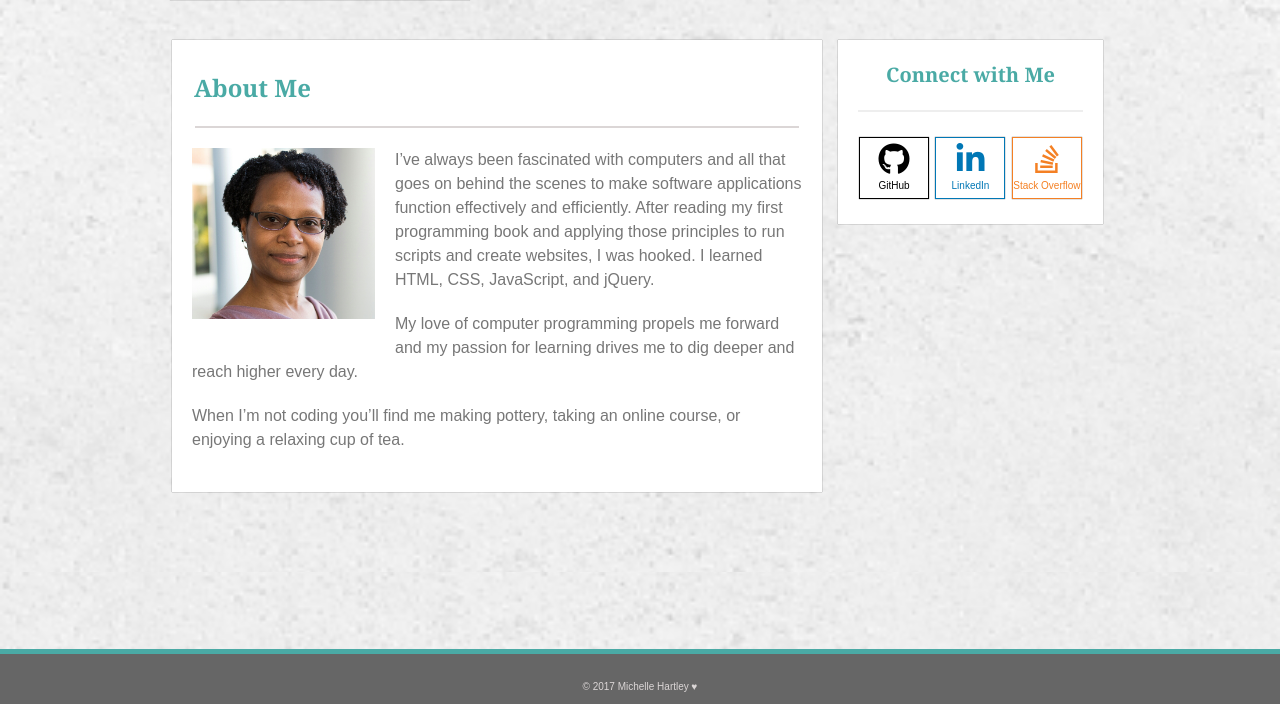
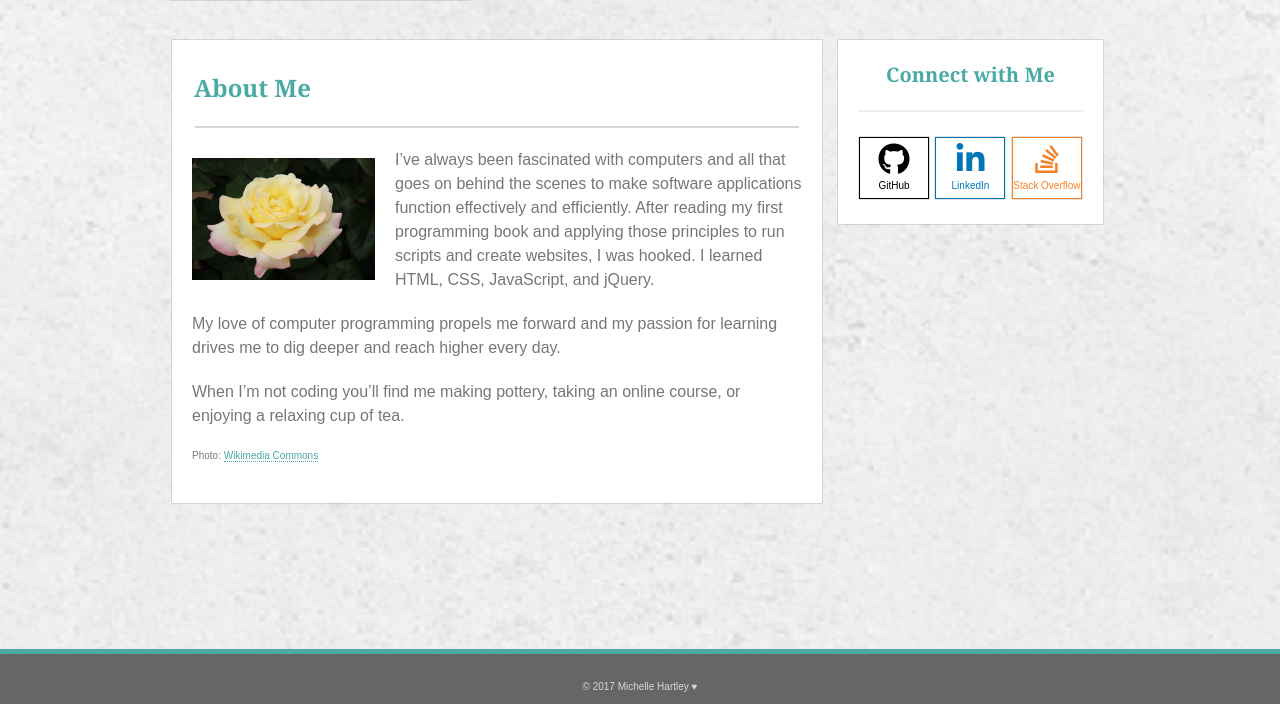
Before and after one commit to mdhcodes/basic-portfolio, a PHP site: page / in a window 1280 px wide. Shown: the part 96-800 px from the top of the page. Run offline with PHP 8.4, Linux system fonts and the light colour scheme; some libraries are stand-ins or nearby versions.

Commit message:
Update website

```diff
--- a/assets/css/style.css
+++ b/assets/css/style.css
@@ -166,9 +166,22 @@ nav a:hover {
 }
 
 .about-img {
-  margin: 0 20px 20px 0;
+  margin: 10px 20px 0 0;
   float: left;
   width: 30%;
+}
+
+.credit {
+  font-size: 0.625em;
+}
+
+.credit a {
+  color: #4aaaa5;
+  border-bottom: 1px dotted;
+}
+
+.credit a:hover {
+  color: initial;
 }
 
 
--- a/index.html
+++ b/index.html
@@ -34,10 +34,11 @@
       <section class="about">
         <h2>About Me</h2>
         <hr class="separator">
-          <img src="assets/images/mdh.jpg" alt="Michelle Hartley" class="about-img">
+          <img src="assets/images/peace_rose.jpg" alt="Peace Rose" class="about-img">
           <p>I’ve always been fascinated with computers and all that goes on behind the scenes to make software applications function effectively and efficiently. After reading my first programming book and applying those principles to run scripts and create websites, I was hooked. I learned HTML, CSS, JavaScript, and jQuery.</p>
           <p>My love of computer programming propels me forward and my passion for learning drives me to dig deeper and reach higher every day.</p>
           <p>When I’m not coding you’ll find me making pottery, taking an online course, or enjoying a relaxing cup of tea.
+          <p class="credit">Photo: <a href="https://commons.wikimedia.org/wiki/File:Hybrid_Tea_Rose_(Rosa_)_%27Peace%27.jpg">Wikimedia Commons</p>
       </section><!-- end about -->
 
       <section class="connect">
@@ -45,7 +46,7 @@
         <hr>
           <ul>
             <li class="github"><a href="https://github.com/mdhcodes" target="_blank"><span class="fa fa-github fa-2x"></span><p>GitHub</p></a></li>
-            <li class="linkedin"><a href="https://www.linkedin.com/in/michelle-hartley-454616126" target="_blank"><span class="fa fa-linkedin fa-2x"></span><p>LinkedIn</p></a></li>
+            <li class="linkedin"><a href="https://www.linkedin.com/in/mdhcodes" target="_blank"><span class="fa fa-linkedin fa-2x"></span><p>LinkedIn</p></a></li>
             <li class="stack-overflow"><a href="http://stackoverflow.com/users/7426997/mdhcodes" target="_blank"><span class="fa fa-stack-overflow fa-2x"></span><p>Stack Overflow</p></a></li>
           </ul>
       </section><!-- end connect -->
```
Also changed, not shown: assets/images/mdh.jpg (deleted), assets/images/peace_rose.jpg (added).
